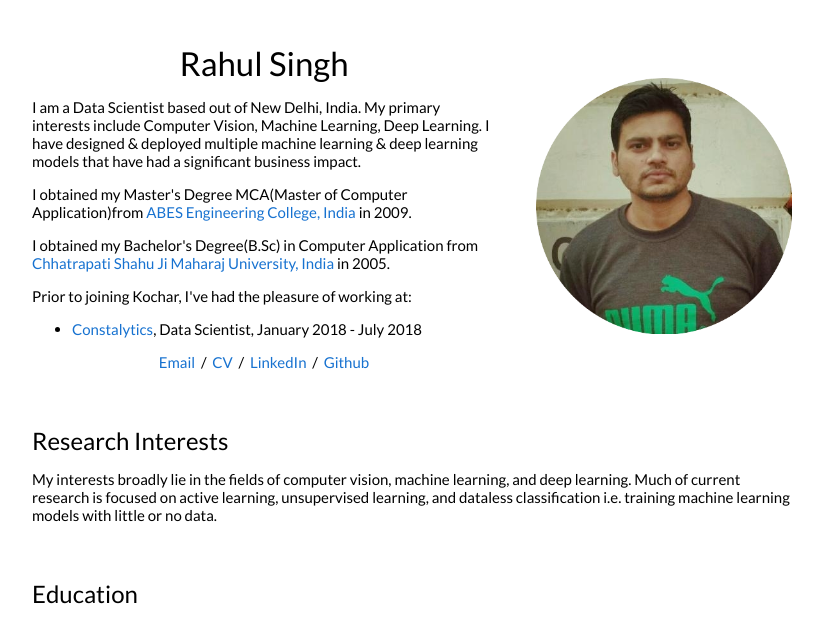
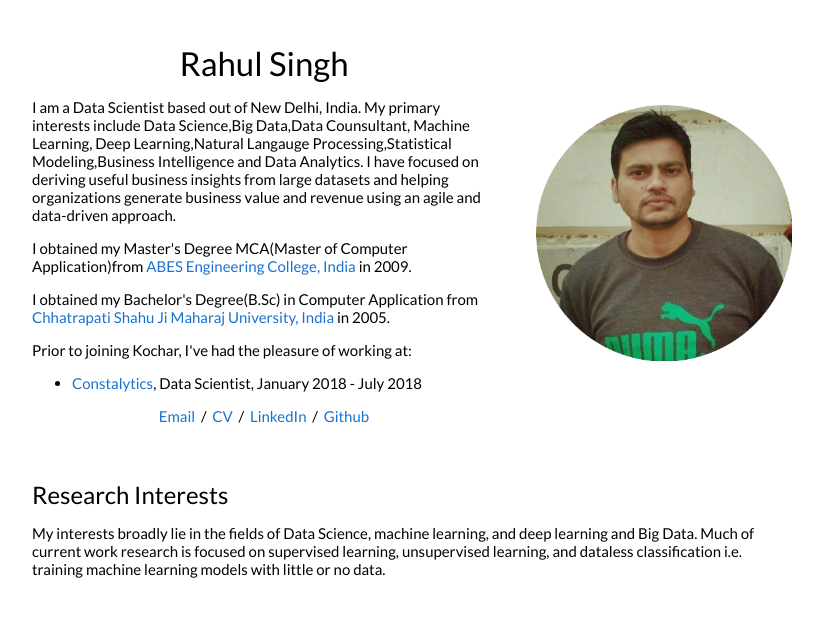
Before and after one commit to rahulsingh50/rahulsingh50.github.io, a plain HTML site: page index.html in a window 1280 px wide. Shown: the top 625 px of the page, without its empty margins (228-1051 px from the left). Drawn offline with Linux system fonts and the light colour scheme.

Commit message:
Add existing file

```diff
--- a/index.html
+++ b/index.html
@@ -31,8 +31,8 @@
               <p style="text-align:center">
                 <name>Rahul Singh</name>
               </p>
-              <p>I am a Data Scientist based out of New Delhi, India. My primary interests include Computer Vision, Machine Learning, Deep Learning.
-                I have designed & deployed multiple machine learning & deep learning models that have had a significant business impact.</a>
+              <p>I am a Data Scientist based out of New Delhi, India. My primary interests include Data Science,Big Data,Data Counsultant, Machine Learning, Deep Learning,Natural Langauge Processing,Statistical Modeling,Business Intelligence and Data Analytics.
+                I have focused on deriving useful business insights from large datasets and helping organizations generate business value and revenue using an agile and data-driven approach.</a>
               </p>
                  <p>
                I obtained my Master's Degree MCA(Master of Computer Application)from <a href="https://www.abes.ac.in//" target="_blank">ABES Engineering College, India</a> in 2009.
@@ -46,7 +46,7 @@
 
               </ul>
               <p style="text-align:center">
-                <a href="mailto:rahulsingh.aiml@knroex.com">Email</a> &nbsp/&nbsp
+                <a href="mailto:connect2rsingh8@gmail.com.com">Email</a> &nbsp/&nbsp
                 <a href="data/Rahul_Singh_CV.pdf" target="_blank">CV</a> &nbsp/&nbsp
                 <a href="https://www.linkedin.com/in/rahulsingh13/" target="_blank">LinkedIn</a> &nbsp/&nbsp
                 <a href="https://github.com/rahulsingh50" target="_blank">Github</a>
@@ -63,8 +63,8 @@
             <td style="padding:20px;width:100%;vertical-align:middle">
               <heading>Research Interests</heading>
               <p>
-                My interests broadly lie in the fields of computer vision, machine learning, and deep learning.
-                Much of current research is focused on active learning, unsupervised learning, and dataless classification i.e. training machine learning models with little or no data.
+                My interests broadly lie in the fields of Data Science, machine learning, and deep learning and Big Data.
+                Much of current work research is focused on supervised  learning, unsupervised learning, and dataless classification i.e. training machine learning models with little or no data.
 
               </p>
             </td>
@@ -106,7 +106,7 @@
                   <img src='images/csjm_logo.jpeg' width="120" height="120">
             </td>
             <td width="75%" valign="center">
-              <a href="http://www.kanpuruniversity.org/" target="_blank">
+              <a href="https://csjmu.ac.in/" target="_blank">
                 <papertitle>Chhatrapati Shahu Ji Maharaj University</papertitle>
               </a>, <em>Kanpur, India</em>
               <br>
```
Also changed, not shown: 1 other file.
